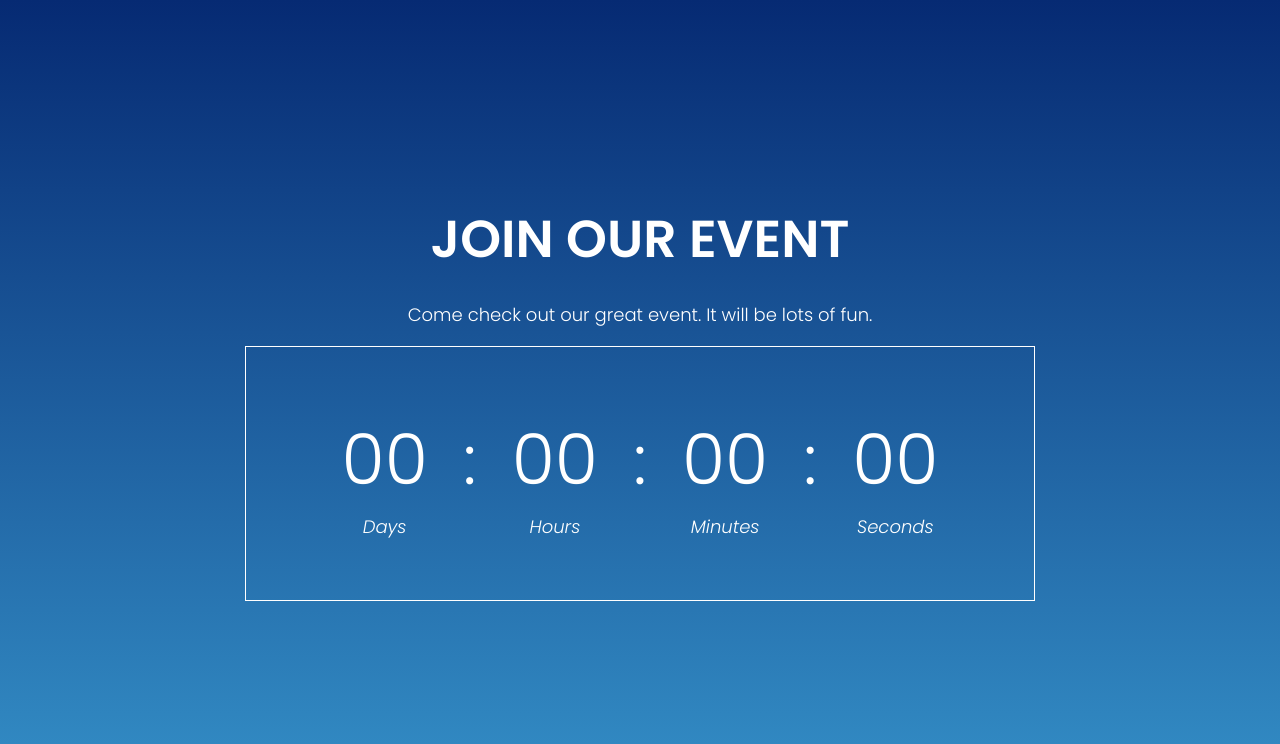
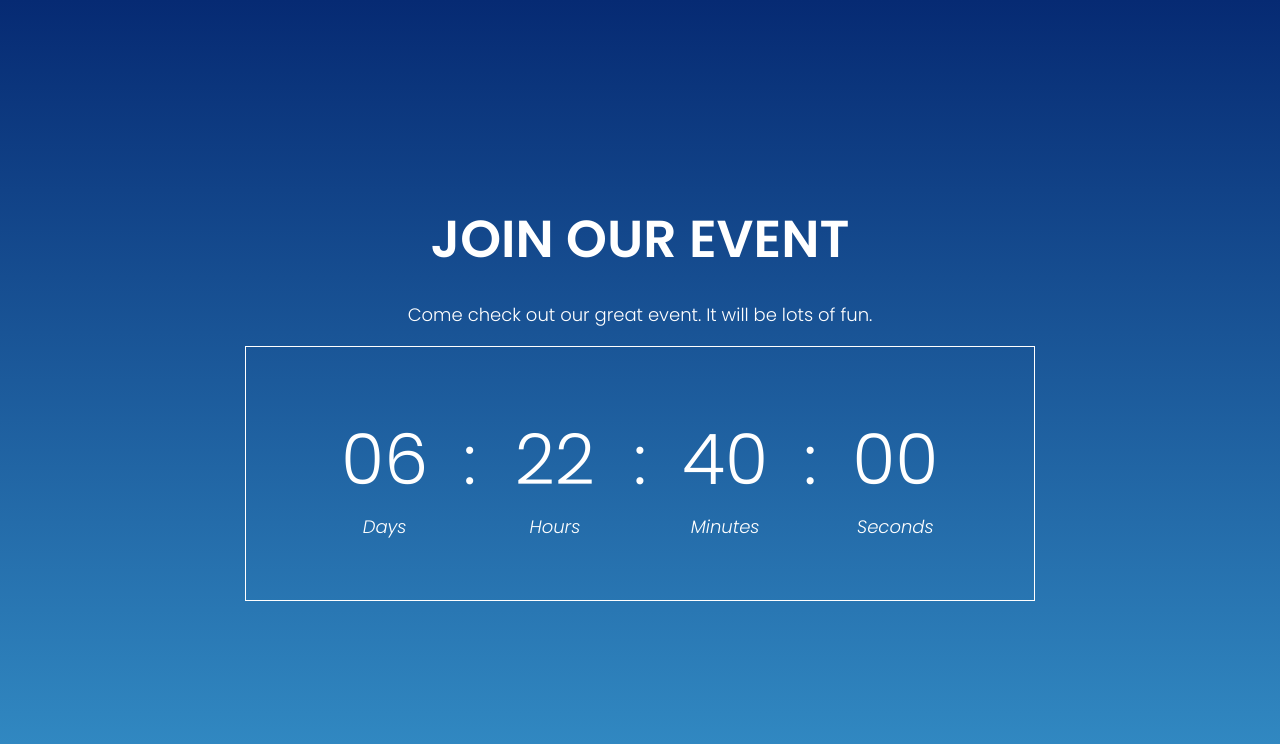
Before and after one commit to lyraddigital/react-useeffect-countdown-timer, a React (Create React App) app: page / in a window 1280 px wide. Shown: the top 744 px of the page. Built offline with nearby package versions, Linux system fonts and the light colour scheme.

Commit message:
Set default date to be in the future

```diff
--- a/src/App.js
+++ b/src/App.js
@@ -1,8 +1,15 @@
+import { add } from 'date-fns';
+
 import { Ticker } from 'components/Ticker';
 
 import style from './App.module.scss';
 
-const futureDate = new Date();
+// Defaults to 6 days, 22 hours, 40 minutes and 0 seconds from now in your timezone.
+const futureDate = add(new Date(), {
+  days: 6,
+  hours: 22,
+  minutes: 40
+});
 
 function App() {
   return (
--- a/src/components/Ticker/Ticker.js
+++ b/src/components/Ticker/Ticker.js
@@ -1,5 +1,4 @@
 import { intervalToDuration, isBefore } from 'date-fns';
-
 
 import { TickerCell } from 'components/TickerCell';
 import { TickerSeparator } from 'components/TickerSeparator';
@@ -21,9 +20,9 @@ export const Ticker = ({ futureDate }) => {
         });
 
         days = duration.days;
-        hours = duration.days;
-        minutes = duration.days;
-        seconds = duration.days;
+        hours = duration.hours;
+        minutes = duration.minutes;
+        seconds = duration.seconds;
     }
 
     const tickerContents = isTimeUp ? (
```
